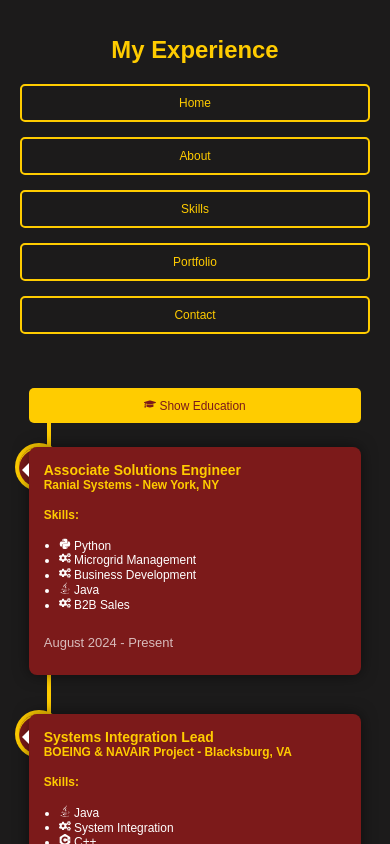
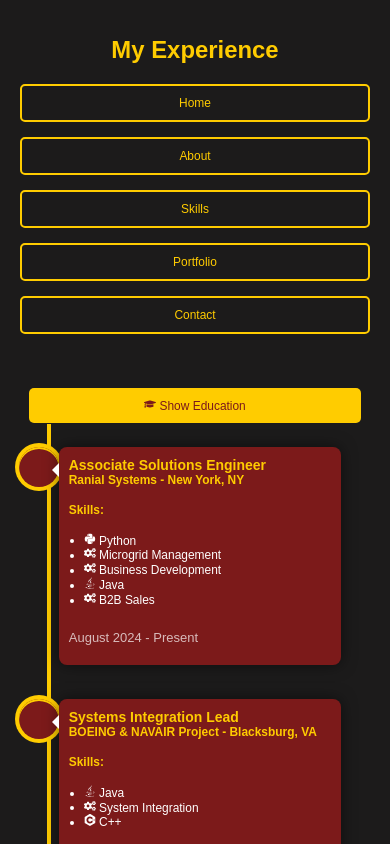
Before and after one commit to rm1738/Portfolio, a React (Create React App) app: page /experience in a window 390 px wide. Shown: the top 844 px of the page. Built offline with nearby package versions, Linux system fonts and the light colour scheme.

Commit message:
it just wont fit

```diff
--- a/src/components/Experience.css
+++ b/src/components/Experience.css
@@ -64,9 +64,10 @@
     border-radius: 8px;
     box-shadow: 0px 0px 15px rgba(0, 0, 0, 0.5);
     transition: transform 0.3s ease, box-shadow 0.3s ease;
-    margin: 0 0 30px 0; /* Align to the line */
-    padding: 20px;
+    margin: 0 0 20px 60px; /* Smaller margin for alignment */
+    padding: 15px;
     text-align: left;
+    max-width: 80%; /* Reduce the width of the boxes */
 }
 
 .vertical-timeline-element--work .vertical-timeline-element-content h3,
@@ -90,7 +91,8 @@
 
 .vertical-timeline::before {
     background-color: #ffcc00;
-    top: 20px;
+    top: 50px; /* End the yellow line earlier */
+    bottom: 50px; /* End the yellow line earlier */
 }
 
 .vertical-timeline-element--work .vertical-timeline-element-content:hover,
@@ -107,8 +109,10 @@
 
     .vertical-timeline-element--work .vertical-timeline-element-content,
     .vertical-timeline-element--education .vertical-timeline-element-content {
-        padding: 15px;
-        margin-bottom: 15px;
+        padding: 10px;
+        margin-bottom: 10px;
+        margin-left: 30px; /* Adjust margin for smaller screens */
+        max-width: 85%; /* Ensure content fits well on mobile */
     }
 
     .nav-button {
```
